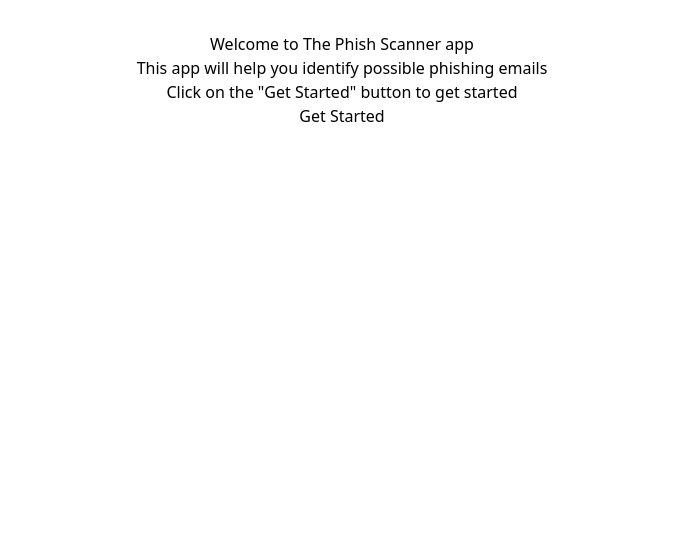
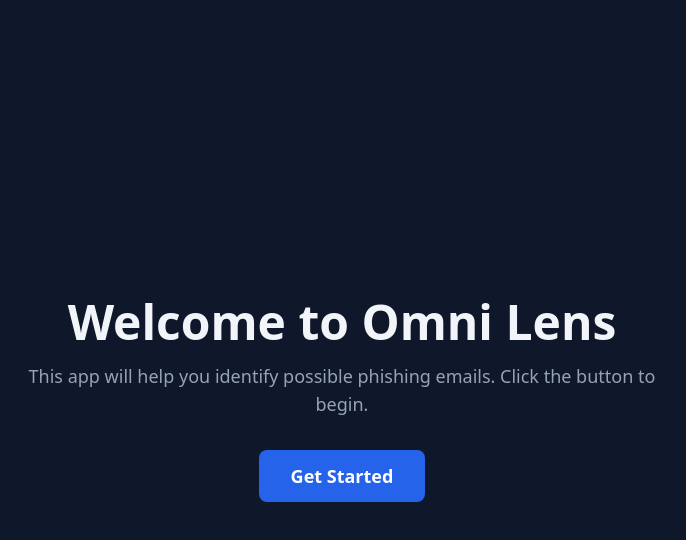
Before and after one commit to M4ttZ1/Hackathon-Placeholder, a React (Vite) app in the folder frontend/: page / in a window 1280 px wide. Shown: the top 540 px of the page, without its empty margins (298-984 px from the left). Built offline with nearby package versions, Linux system fonts and the light colour scheme.

Commit message:
got rid of outlines

```diff
--- a/frontend/src/App.jsx
+++ b/frontend/src/App.jsx
@@ -2,7 +2,6 @@
 import { Routes, Route } from 'react-router-dom';
 import HomePage from './pages/Homepage';
 import GetStarted from './pages/GetStarted';
-import './App.css'; // You can remove this line if App.css is empty
 
 function App() {
     return (
--- a/frontend/src/pages/GetStarted.jsx
+++ b/frontend/src/pages/GetStarted.jsx
@@ -1,17 +1,36 @@
-import React from 'react'
+import React from 'react';
 import { Link } from 'react-router-dom';
 
 const GetStarted = () => {
   return (
-    <>
-    <h1>Welcome to The Phish Scanner app</h1>
-    <div>This app will help you identify possible phishing emails</div>
-    <div>Click on the "Get Started" button to get started</div>
-    <Link to="/home">
-        <button>Get Started</button>
-    </Link>
-    </>
-  )
+    <div className="w-full bg-slate-900 text-white min-h-screen flex flex-col items-center justify-center text-center p-4 font-sans">
+
+      <div className="max-w-2xl space-y-4">
+
+        {/* Styled main heading */}
+        <h1 className="text-4xl sm:text-5xl font-bold text-slate-100">
+          Welcome to Omni Lens
+        </h1>
+
+        {/* Styled subheading */}
+        <p className="text-lg text-slate-400">
+          This app will help you identify possible phishing emails. Click the button to begin.
+        </p>
+
+        {/* Styled Link and Button */}
+        <div className="pt-4">
+          <Link to="/home">
+            <button
+              className="bg-blue-600 hover:bg-blue-700 text-white font-bold py-3 px-8 rounded-lg text-lg transition-colors"
+            >
+              Get Started
+            </button>
+          </Link>
+        </div>
+
+      </div>
+    </div>
+  );
 }
 
-export default GetStarted
+export default GetStarted;
```
Also changed, not shown: frontend/src/index.css (line endings or trailing spaces).
